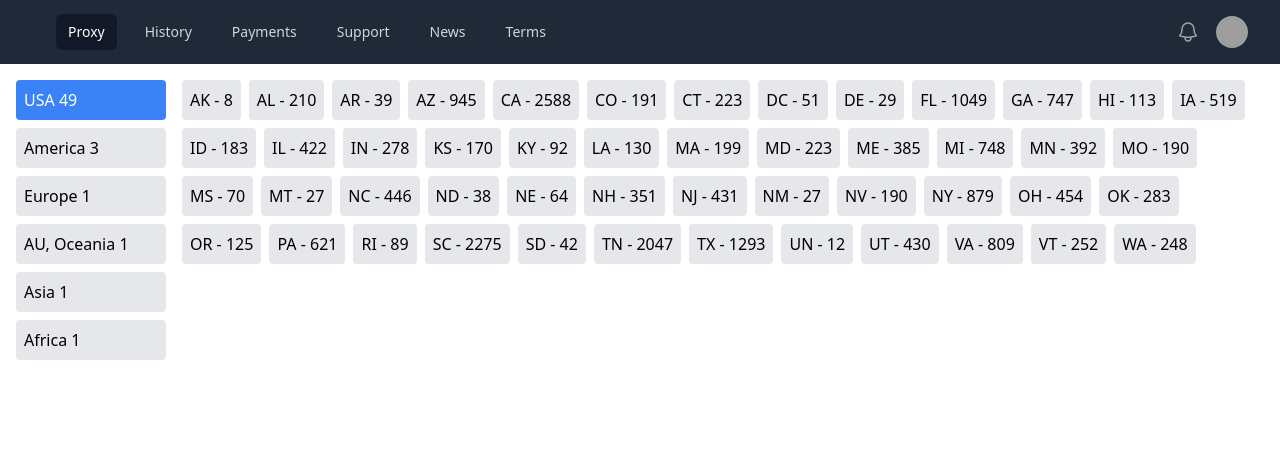
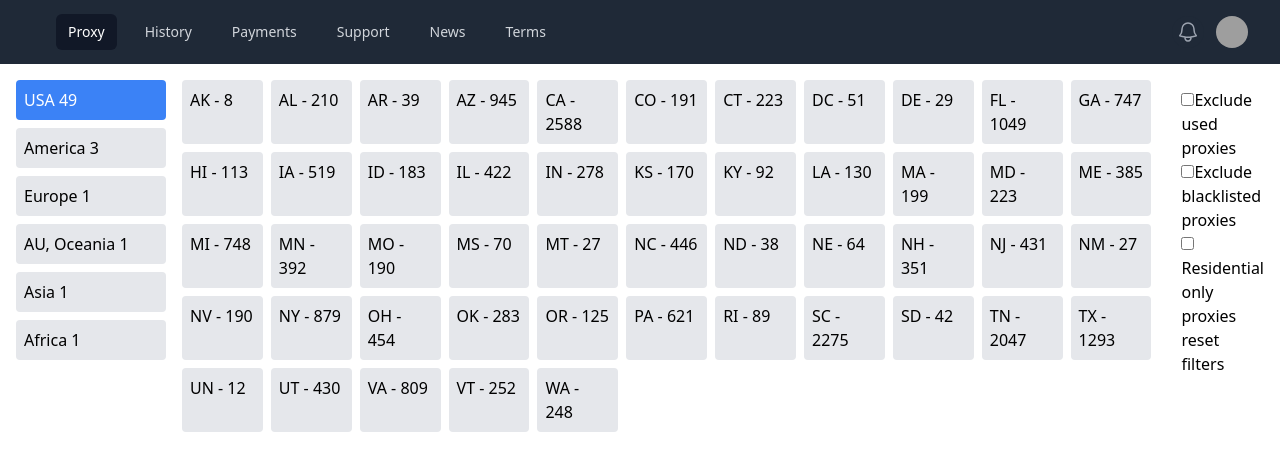
Before and after one commit to emmyzee45/port-verification, a Next.js app: page /proxy in a window 1280 px wide. Shown: the top 470 px of the page. Built offline with nearby package versions, Linux system fonts and the light colour scheme; grey boxes are pictures that could not be loaded.

Commit message:
feat: fit to border lines

```diff
--- a/pages/proxy.tsx
+++ b/pages/proxy.tsx
@@ -102,6 +102,10 @@ const Payments: FC = () => {
     refresh(country, state);
   };
 
+    function resetFilters(): void {
+        throw new Error("Function not implemented.");
+    }
+
   return (
     <div className="container mx-auto p-4">
       <div className="flex">
@@ -179,6 +183,7 @@ const Payments: FC = () => {
                         }`}
                         tabIndex={0}
                         role="button"
+                        style={{ flex: "0 0 calc(9.09090909090909% - 10px)" }}
                       >
                         <div>
                           {region.name} - {region.count}
@@ -191,6 +196,66 @@ const Payments: FC = () => {
             ))}
           </div>
         </div>
+        <div className="col-xs-12 col-sm-12 col-md-12 col-lg-12 col-xl-2">
+          <div className="filter mt-2 mb-2">
+            <div className="col-filter">
+              <div className="form-check">
+                <input
+                  className="form-check-input"
+                  id="excludeUsedFilter"
+                  type="checkbox"
+                  value=""
+                />
+                <label
+                  className="form-check-label"
+                  htmlFor="excludeUsedFilter"
+                >
+                  Exclude used proxies
+                </label>
+              </div>
+            </div>
+            <div className="col-filter">
+              <div className="form-check">
+                <input
+                  className="form-check-input"
+                  id="excludeBlacklistedFilter"
+                  type="checkbox"
+                  value=""
+                />
+                <label
+                  className="form-check-label"
+                  htmlFor="excludeBlacklistedFilter"
+                >
+                  Exclude blacklisted proxies
+                </label>
+              </div>
+            </div>
+            <div className="col-filter">
+              <div className="form-check">
+                <input
+                  className="form-check-input"
+                  id="residentialFilter"
+                  type="checkbox"
+                  value=""
+                />
+                <label
+                  className="form-check-label"
+                  htmlFor="residentialFilter"
+                >
+                  Residential only proxies
+                </label>
+              </div>
+            </div>
+
+            <div className="col-filter">
+              <div className="form-check">
+                <a href="#" onClick={() => resetFilters()}>
+                  reset filters
+                </a>
+              </div>
+            </div>
+          </div>
+        </div>
       </div>
     </div>
   );
```
